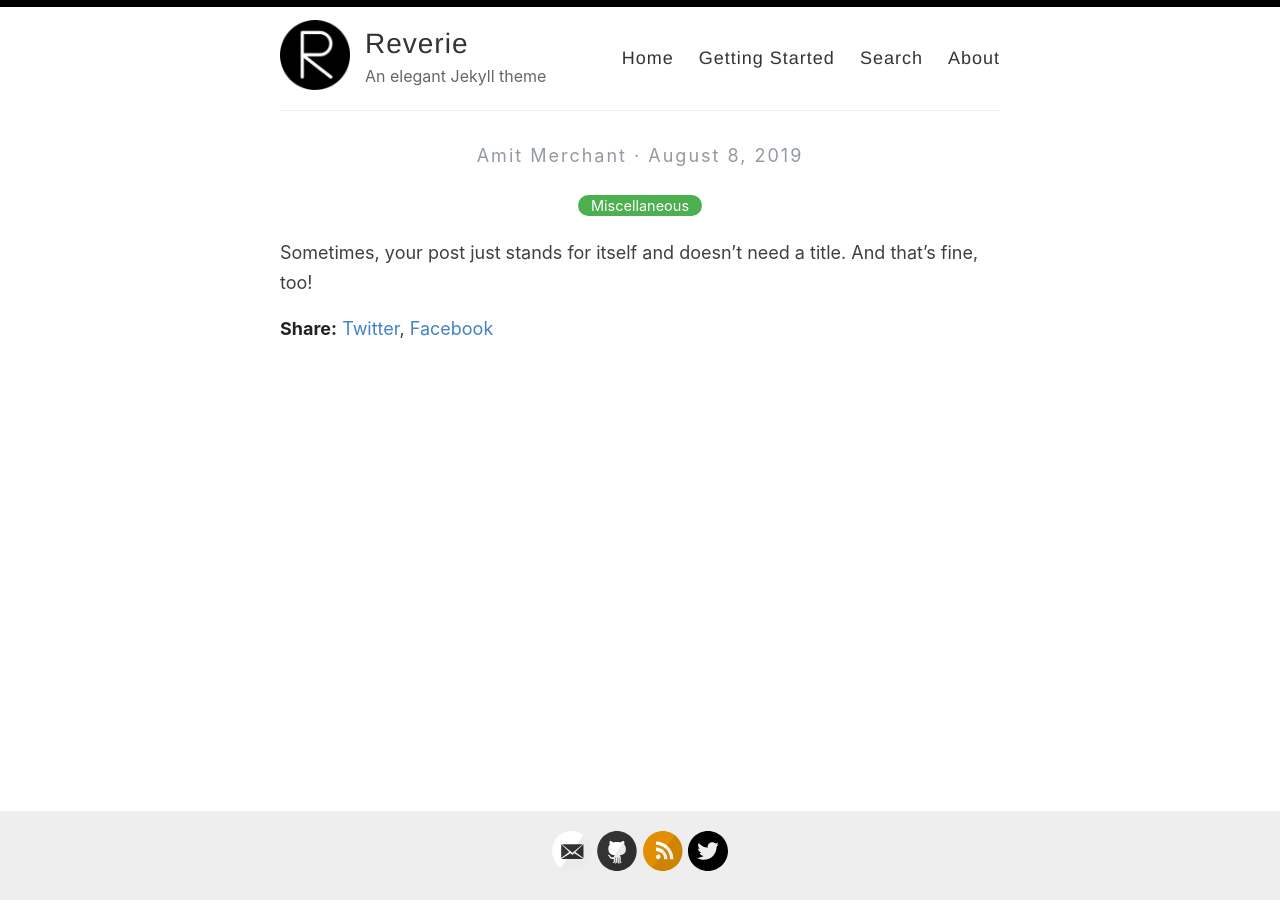
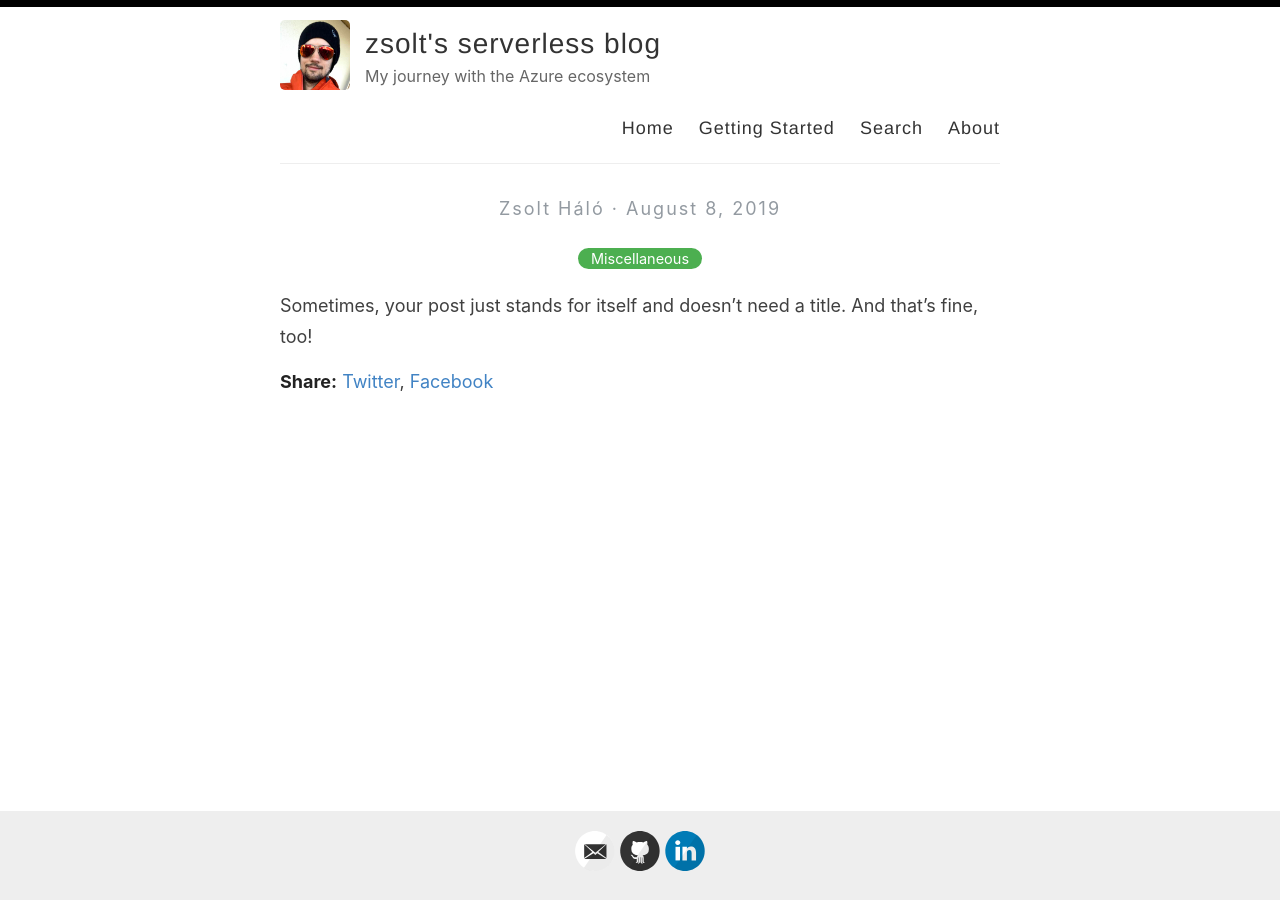
Before and after one commit to zsolt-halo/zsolt-halo.github.io, a Jekyll site: the page built from _posts/2019-08-08-no-title-posts.md, in a window 1280 px wide. Built offline with Jekyll 4.4.1, drawn with Linux system fonts in a browser that asks for light colours.

Commit message:
initial changes

```diff
--- a/_config.yml
+++ b/_config.yml
@@ -3,16 +3,16 @@
 #
 
 # Name of your site (displayed in the header)
-name: Reverie
+name: zsolt's serverless blog
 
 # Name of the author
-author: Amit Merchant
+author: Zsolt Háló
 
 # Short bio or description (displayed in the header)
-description: An elegant Jekyll theme
+description: My journey with the Azure ecosystem
 
 # URL of your avatar or profile pic (you could use your GitHub profile pic)
-avatar: /images/reverie.png
+avatar: /images/avatar.jpeg
 
 #
 # Flags below are optional
@@ -21,38 +21,37 @@ avatar: /images/reverie.png
 # Includes an icon in the footer for each username you enter
 footer-links:
   dribbble:
-  email: amit.d.merchant@gmail.com
+  email: zsolt.halo@ombori.com
   facebook:
   flickr:
-  github: amitmerchant1990/reverie
+  github: zsolt-halo
   instagram:
-  linkedin:
+  linkedin: zsolthalo
   pinterest:
-  rss: rss
-  twitter: amit_merchant
+  rss:
+  twitter:
   stackoverflow:
   youtube: # channel/<your_long_string> or user/<user-name>
   googleplus: # anything in your profile username that comes after plus.google.com/
   playconsole:
 
-
 # Enter your Disqus shortname (not your username) to enable commenting on posts
 # You can find your shortname on the Settings page of your Disqus account
-disqus:
+# disqus:
 
 # Enter your Google Analytics web tracking code (e.g. UA-2110908-2) to activate tracking
-google_analytics: UA-43339302-11
+# google_analytics: UA-43339302-11
 
 # Your website URL (e.g. http://amitmerchant1990.github.io or http://www.amitmerchant.com)
 # Used for Sitemap.xml and your RSS feed
-url: http://www.amitmerchant.com/reverie
-enforce_ssl: https://www.amitmerchant.com/reverie
+url: http://zsolt-halo.github.io
+enforce_ssl: https://zsolt-halo.github.io
 
 # If you're hosting your site at a Project repository on GitHub pages
 # (http://yourusername.github.io/repository-name)
 # and NOT your User repository (http://yourusername.github.io)
 # then add in the baseurl here, like this: "/repository-name"
-baseurl: "/reverie"
+# baseurl: "/reverie"
 
 #
 # !! You don't need to change any of the configuration flags below !!
@@ -71,7 +70,7 @@ kramdown:
   syntax_highlighter: rouge
   syntax_highlighter_opts:
     # Use existing pygments syntax highlighting css
-    css_class: 'highlight'
+    css_class: "highlight"
 
 # Set the Sass partials directory, as we're using @imports
 sass:
@@ -84,7 +83,7 @@ plugins:
   - jekyll-seo-tag
   - jekyll-paginate
 
-include: ['_pages']
+include: ["_pages"]
 
 paginate: 6
 paginate_path: /page:num/
```
Also changed, not shown: favicon.ico, images/avatar.jpeg (added), images/favicon-32x32.png.
